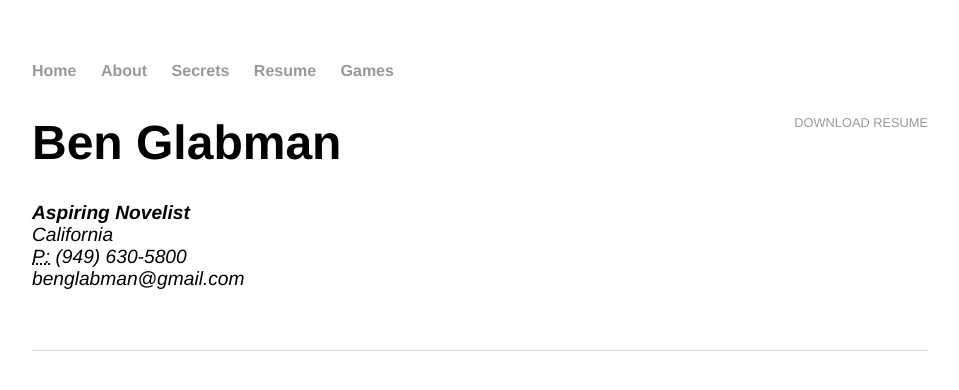
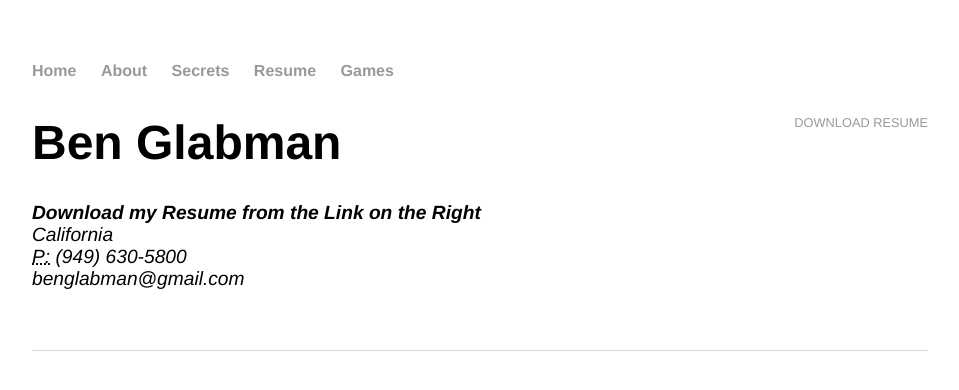
Before and after one commit to bglabman/bglabman.github.io, a Jekyll site: the page built from cv/index.html, in a window 1280 px wide. Shown: the top 390 px of the page, without its empty margins (160-1119 px from the left). Built offline with Jekyll 4.4.1, drawn with Linux system fonts in a browser that asks for light colours.

Commit message:
Update index.html

```diff
--- a/cv/index.html
+++ b/cv/index.html
@@ -7,7 +7,7 @@ title: Resume
 		<a href="https://bglabman.github.io/cv/2021%20resume.pdf" class="download" title="Download Resume as PDF">Download Resume</a>
 					<h1>Ben Glabman</h1>
 					<address>
-					<strong>Aspiring Novelist</strong><br>
+					<strong>Download my Resume from the Link on the Right</strong><br>
 					California<br>
 					<abbr title="phone">P:</abbr> (949) 630-5800<br>
 					<span class="obfuscate">benglabman@gmail.com</span>
```
